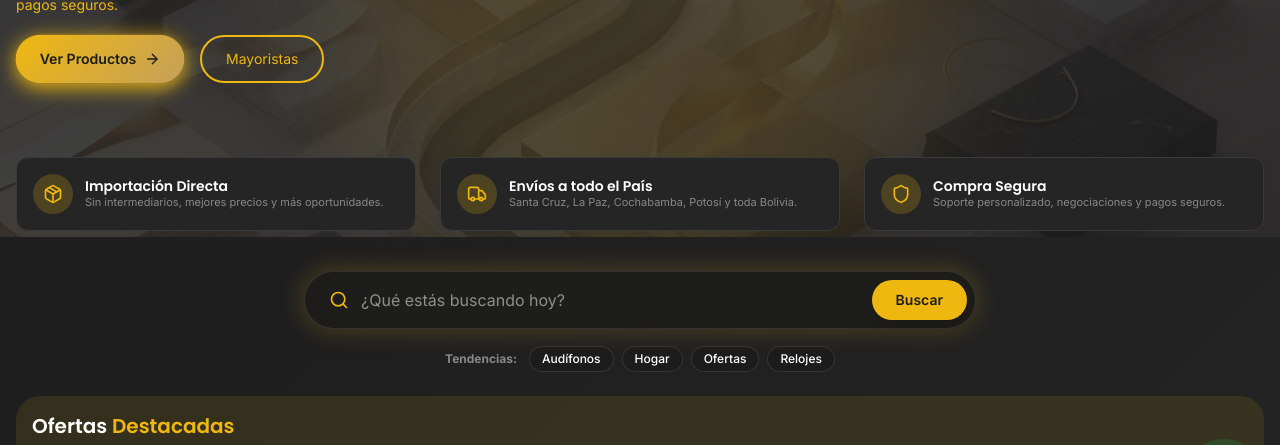
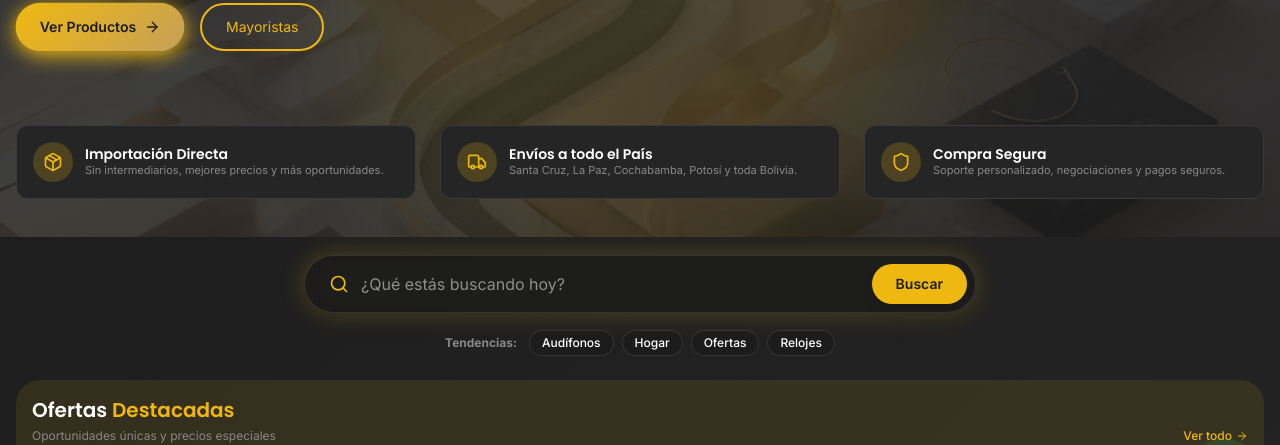
Before and after one commit to fabricioplay2learn-ctrl/OfiriaStore, a Next.js app: page / in a window 1280 px wide. Shown: the part 263-708 px from the top of the page. Built offline with nearby package versions, Linux system fonts and the light colour scheme.

Commit message:
tamaño exacto

```diff
--- a/app/page.tsx
+++ b/app/page.tsx
@@ -50,7 +50,7 @@ function HomeContent() {
           initial={{ opacity: 0, y: 20 }}
           animate={{ opacity: 1, y: 0 }}
           transition={{ duration: 0.8, ease: "easeOut" }}
-          className="container mx-auto px-4 h-full flex flex-col justify-center items-start relative z-10"
+          className="container mx-auto px-4 h-full flex flex-col justify-center pb-16 items-start relative z-10"
         >
           <div className="max-w-3xl">
             <h1 className="font-poppins text-xl md:text-3xl font-semibold mb-3 leading-tight text-white">
@@ -99,7 +99,7 @@ function HomeContent() {
       </section>
 
       {/* Benefits */}
-      <section className="container mx-auto px-4 -mt-24 relative z-20">
+      <section className="container mx-auto px-4 -mt-32 relative z-20">
         <div className="grid grid-cols-1 md:grid-cols-3 gap-6">
           <motion.div
             initial={{ opacity: 0, y: 20 }}
@@ -150,7 +150,7 @@ function HomeContent() {
       </section>
 
       {/* Product Search */}
-      <div className="mt-6 mb-0">
+      <div className="mt-10 mb-0">
         <ProductSearch />
       </div>
 
```
